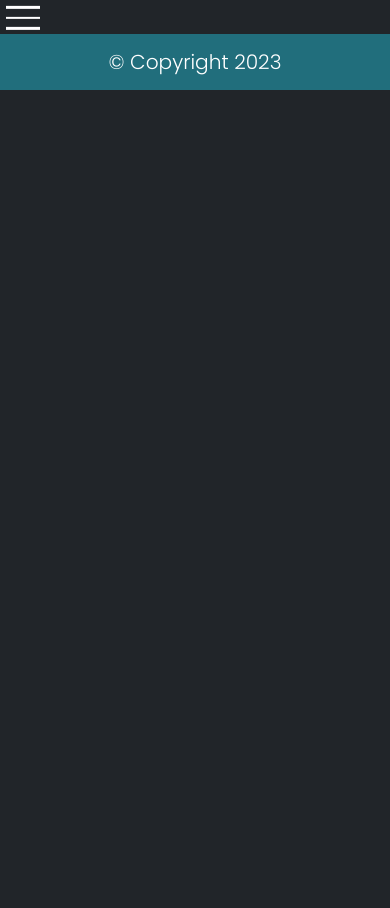
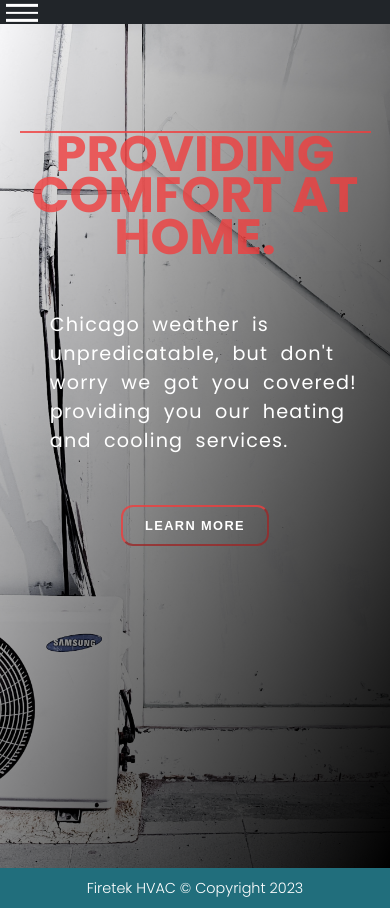
Before and after one commit to PattyBarnas/firetek-react, a React (Create React App) app: page / in a window 390 px wide. Before the commit this address had no page. Before the commit the page ends 844 px from the top, so only its background shows below. Built offline with nearby package versions, Linux system fonts and the light colour scheme.

Commit message:
Media Queries, Bug Fixes, SideDrawer Component Fixed

```diff
--- a/src/App.js
+++ b/src/App.js
@@ -17,7 +17,7 @@ function App() {
     <Router>
       <MainNavigation />
       <Routes>
-        <Route path="/firetek-react" element={<Hero />} exact></Route>
+        <Route path="/" element={<Hero />} exact></Route>
         <Route path="/services" element={<Services />}></Route>
       </Routes>
       <Footer />
--- a/src/components/Hero/Hero.css
+++ b/src/components/Hero/Hero.css
@@ -19,10 +19,11 @@
   align-items: flex-end;
   /* margin: 0 auto; */
   padding-top: 9.2rem;
+  margin: 0 auto;
 }
 
 .hero-title {
-  display: inline-block;
+  display: block;
   font-size: 6.2rem;
   font-weight: 600;
   color: rgba(240, 62, 62, 0.8);
@@ -32,7 +33,7 @@
 }
 
 .hero-section p {
-  color: #f1f3f5;
+  color: #fff;
   font-size: 2.4rem;
   letter-spacing: 1.2px;
   word-spacing: 6px;
@@ -72,29 +73,38 @@
 }
 
 @media (max-width: 1280px) {
+  /* html {
+    font-size: 45%;
+  } */
   .hero {
     align-items: center;
   }
-}
-
-@media (max-width: 1082px) {
-  html {
-    font-size: 55%;
+  .hero p {
+    max-width: 100%;
+  }
+  .hero-title {
+    text-align: center;
   }
 }
 
 @media (max-width: 954px) {
+  html {
+    font-size: 45%;
+  }
   .hero-title {
     text-align: center;
-    margin-bottom: 2.5rem;
+    margin-bottom: 3.4rem;
+    line-height: 5.2rem;
   }
   .hero-section p {
-    max-width: 70%;
+    text-align: left;
+    max-width: 90%;
+    margin: 3.2rem 0 6.2rem 3.2rem;
   }
 }
 
 @media (max-width: 450px) {
   .btn-learn-more {
-    right: 30%;
+    /* right: 30%; */
   }
 }
--- a/src/components/Navigation/MainNavigation.css
+++ b/src/components/Navigation/MainNavigation.css
@@ -12,7 +12,7 @@
 
 .main-navigation__menu-btn span {
   display: block;
-  width: 3rem;
+  width: 4rem;
   height: 2.5px;
   background: white;
 }
@@ -21,7 +21,7 @@
 }
 
 .main-navigation__drawer-nav {
-  height: 100%;
+  height: 0%;
 }
 
 @media (min-width: 768px) {
--- a/src/components/Navigation/MainNavigation.js
+++ b/src/components/Navigation/MainNavigation.js
@@ -20,9 +20,9 @@ const MainNavigation = () => {
     <React.Fragment>
       {drawerIsOpen && <Backdrop onClick={closeDrawerHandler} />}
       <SideDrawer show={drawerIsOpen} onClick={closeDrawerHandler}>
-        <nav className="main-navigation__drawer-nav">
-          <NavLinks />
-        </nav>
+        {/* <nav className="main-navigation__drawer-nav"> */}
+        <NavLinks />
+        {/* </nav> */}
       </SideDrawer>
       <MainHeader>
         <button
--- a/src/components/Navigation/NavLinks.css
+++ b/src/components/Navigation/NavLinks.css
@@ -56,8 +56,41 @@
   padding: 0.5rem;
 }
 
-@media (min-width: 768px) {
+@media (max-width: 768px) {
   .nav-container {
+    display: flex;
+    flex-direction: column;
+    align-items: center;
+
+    height: 100vh;
+    padding-left: 3.2rem;
+  }
+  .nav-img {
+    margin: 5.2rem 0;
+  }
+
+  .nav-links {
+    display: flex;
+    /* background-color: red;
+     */
+
+    flex-direction: column;
+
+    align-items: flex-start;
+    gap: 5.2rem;
+    width: 100%;
+    padding-left: 1.2rem;
+  }
+
+  .call-us {
+    display: flex;
     /* flex-direction: column; */
+    gap: 2.5rem;
+    max-width: 100%;
+    padding: 0;
+  }
+  .phone-icon {
+    align-self: flex-start;
+    margin: 0;
   }
 }
--- a/src/components/Navigation/NavLinks.js
+++ b/src/components/Navigation/NavLinks.js
@@ -5,7 +5,13 @@ import "./NavLinks.css";
 const NavLinks = () => {
   return (
     <div className="nav-container">
-      <img src={require("../../images/firetek-logo.jpg")} alt="firetek-logo" />
+      {/* <div> */}
+      <img
+        className="nav-img"
+        src={require("../../images/firetek-logo.jpg")}
+        alt="firetek-logo"
+      />
+      {/* </div> */}
       <ul className="nav-links">
         <li>
           <NavLink
--- a/src/components/Services/Services.css
+++ b/src/components/Services/Services.css
@@ -53,7 +53,7 @@ h2 {
   align-items: center;
   justify-items: center;
   padding: 1.2rem 0 6.2rem 13.4rem;
-  gap: 12rem 6.2rem;
+  gap: 4.2rem 8.2rem;
 }
 
 span {
@@ -63,9 +63,11 @@ span {
   color: #dee2e6;
   transform: translateY(35%);
 }
-
+.ac {
+  justify-self: start;
+}
 .ac-unit {
-  max-width: 80%;
+  max-width: 40rem;
   border-radius: 32px;
   box-shadow: 4px 12px 24px rgba(0, 0, 0, 0.226);
   border: solid 1.2px rgba(0, 0, 0, 0.1);
@@ -119,9 +121,6 @@ span {
 }
 
 @media (max-width: 1200px) {
-  html {
-    font-size: 70%;
-  }
   .services-provided {
     display: flex;
     flex-direction: column;
@@ -169,9 +168,33 @@ span {
   }
 }
 
+@media (max-width: 768px) {
+  html {
+    font-size: 50%;
+  }
+  .ac-services h3 {
+    font-size: 2.8rem;
+  }
+
+  .ac-services p {
+    font-size: 2rem;
+    text-align: left;
+    width: 95vw;
+    margin-left: 4.2rem;
+    letter-spacing: 1px;
+  }
+  .ac-services span {
+    /* padding: 2rem 2rem; */
+    margin-bottom: 1.8rem;
+  }
+}
+
 @media (max-width: 550px) {
   .services-ad {
     max-width: 100%;
-    padding: 2.5rem;
+    padding: 1.2rem;
+  }
+  .ac-unit {
+    transform: scale(90%);
   }
 }
--- a/src/components/UIElements/Footer.js
+++ b/src/components/UIElements/Footer.js
@@ -1,7 +1,7 @@
 import React from "react";
 import "./Footer.css";
 const Footer = () => {
-  return <footer>© Copyright 2023</footer>;
+  return <footer>Firetek HVAC © Copyright 2023</footer>;
 };
 
 export default Footer;
--- a/src/components/UIElements/SideDrawer.css
+++ b/src/components/UIElements/SideDrawer.css
@@ -4,7 +4,7 @@
   top: 0;
   z-index: 100;
   height: 100vh;
-  width: 70%;
-  background: white;
+  width: 78%;
+  background-color: #fff;
   box-shadow: 0 2px 8px rgba(0, 0, 0, 0.26);
 }
```
